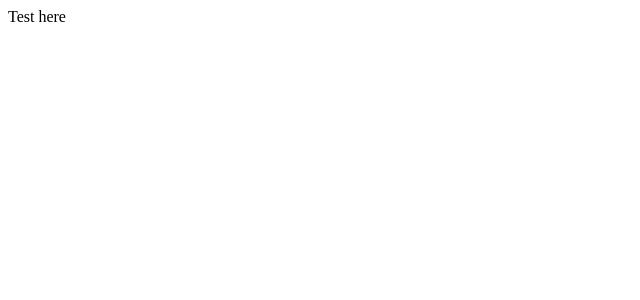
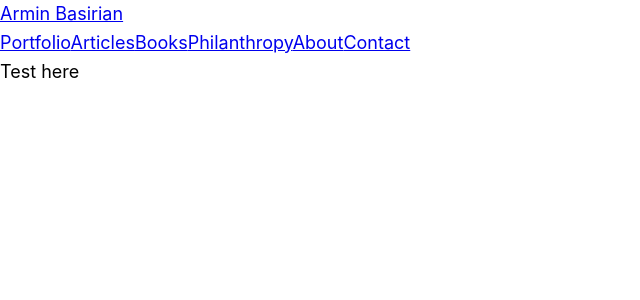
Before and after one commit to arbasirian/portfolio-website, a Next.js app: page / in a window 1280 px wide. Shown: the top 300 px of the page, without its empty margins (0-640 px from the left). Built offline with nearby package versions, Linux system fonts and the light colour scheme.

Commit message:
Base Structure

```diff
--- /dev/null
+++ b/assets/styles/global.css
@@ -0,0 +1,13 @@
+html,
+body {
+  padding: 0;
+  margin: 0;
+  font-family: -apple-system, BlinkMacSystemFont, Segoe UI, Roboto, Oxygen, Ubuntu,
+    Cantarell, Fira Sans, Droid Sans, Helvetica Neue, sans-serif;
+  line-height: 1.6;
+  font-size: 18px;
+}
+
+* {
+  box-sizing: border-box;
+}
--- /dev/null
+++ b/components/layout/layout.js
@@ -0,0 +1,17 @@
+import HeaderSection from '../shared/header-section';
+
+const Layout = ({ children, pageTitle }) => (
+    <div>
+        <head>
+            <title>{ pageTitle === 'Home' ? '' : pageTitle + ' | ' }Armin Basirian</title>
+        </head>
+        <header>
+            <HeaderSection />
+        </header>
+        <div className="bodyDesign">
+            { children }
+        </div>
+    </div>
+);
+
+export default Layout;
--- /dev/null
+++ b/components/shared/header-section.js
@@ -0,0 +1,13 @@
+import MainMenu from './main-menu';
+import Link from 'next/link';
+
+const HeaderSection = () => (
+    <div className="header-section">
+        <div className="logo-wrapper">
+            <Link href="/"><a>Armin Basirian</a></Link>
+        </div>
+        <MainMenu />
+    </div>
+);
+
+export default HeaderSection;
--- /dev/null
+++ b/components/shared/main-menu.js
@@ -0,0 +1,14 @@
+import Link from 'next/link';
+
+const MainMenu = () => (
+    <div className="main-menu">
+        <Link href="/portfolio"><a>Portfolio</a></Link>
+        <Link href="/articles"><a>Articles</a></Link>
+        <Link href="/books"><a>Books</a></Link>
+        <Link href="/"><a>Philanthropy</a></Link>
+        <Link href="/"><a>About</a></Link>
+        <Link href="/"><a>Contact</a></Link>
+    </div>
+);
+
+export default MainMenu;
--- /dev/null
+++ b/pages/_app.jsx
@@ -0,0 +1,5 @@
+import '../assets/styles/global.css';
+
+export default function App({ Component, pageProps }) {
+    return <Component {...pageProps} />
+}
--- a/pages/index.js
+++ b/pages/index.js
@@ -1,5 +1,9 @@
+import Layout from '../components/layout/layout';
+
 const Index = () => (
-    <div>Test here</div>
+    <Layout pageTitle="Home">
+        <div>Test here</div>
+    </Layout>
 );
 
 export default Index;
```
Also changed, not shown: pages/articles.js (added, +10 -0 lines), pages/books.js (added, +13 -0 lines), pages/portfolio.js (added, +10 -0 lines), components/layout/layout.module.css (added).
